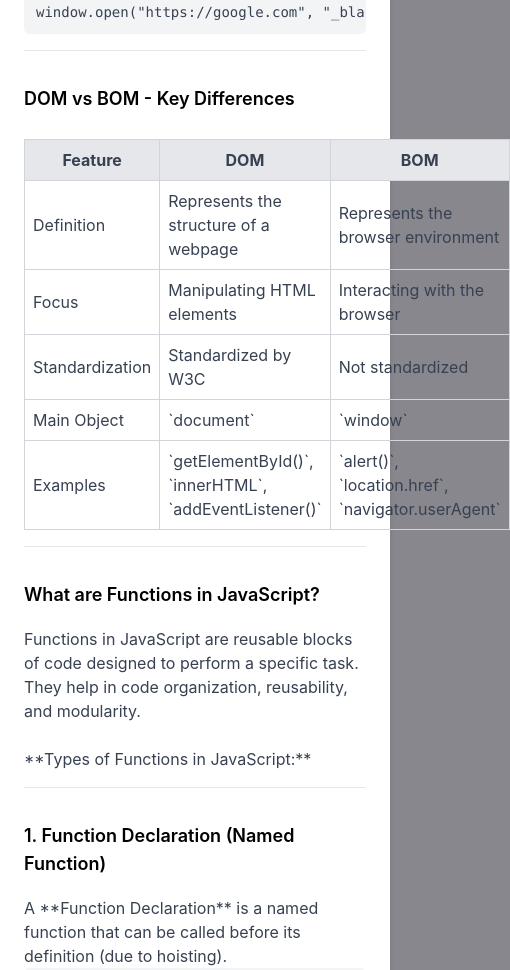
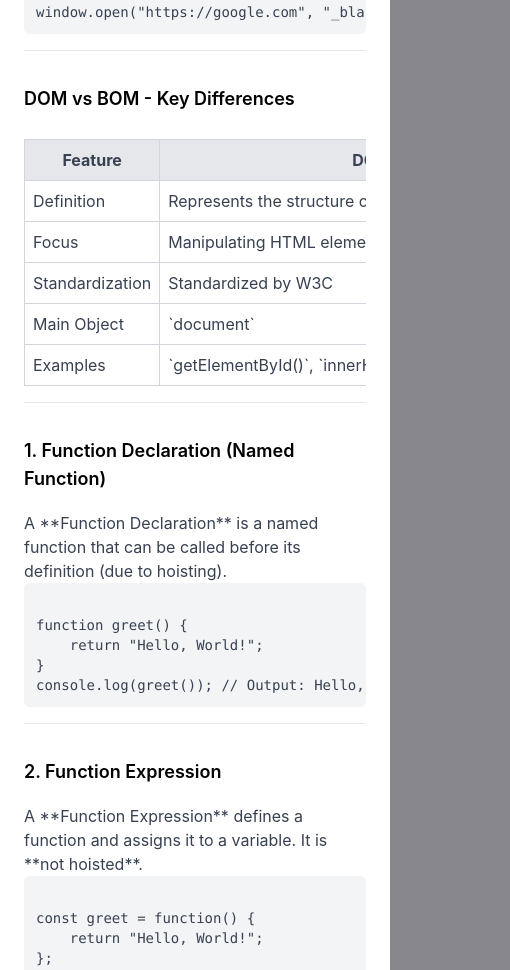
Before and after one commit to vimal336/inter-pre, a React (Vite) app: page /Javascript in a window 390 px wide. Shown: the part 3620-4590 px from the top of the page, 510 px wide, since content can reach past the window. Built offline with nearby package versions, Linux system fonts and the light colour scheme.

Commit message:
table responsive

```diff
--- a/src/Javascript.jsx
+++ b/src/Javascript.jsx
@@ -182,7 +182,8 @@ window.open("https://google.com", "_blank");
       question: "DOM vs BOM - Key Differences",
       answer: (
         <>
-          <table className="w-full border-collapse border border-gray-300 mt-2">
+          <div className="overflow-x-auto w-full mt-2">
+            <table className="min-w-max border-collapse border border-gray-300">
               <thead>
                 <tr className="bg-gray-200">
                   <th className="border border-gray-300 p-2">Feature</th>
@@ -193,13 +194,21 @@ window.open("https://google.com", "_blank");
               <tbody>
                 <tr>
                   <td className="border border-gray-300 p-2">Definition</td>
-                <td className="border border-gray-300 p-2">Represents the structure of a webpage</td>
-                <td className="border border-gray-300 p-2">Represents the browser environment</td>
+                  <td className="border border-gray-300 p-2">
+                    Represents the structure of a webpage
+                  </td>
+                  <td className="border border-gray-300 p-2">
+                    Represents the browser environment
+                  </td>
                 </tr>
                 <tr>
                   <td className="border border-gray-300 p-2">Focus</td>
-                <td className="border border-gray-300 p-2">Manipulating HTML elements</td>
-                <td className="border border-gray-300 p-2">Interacting with the browser</td>
+                  <td className="border border-gray-300 p-2">
+                    Manipulating HTML elements
+                  </td>
+                  <td className="border border-gray-300 p-2">
+                    Interacting with the browser
+                  </td>
                 </tr>
                 <tr>
                   <td className="border border-gray-300 p-2">Standardization</td>
@@ -213,23 +222,16 @@ window.open("https://google.com", "_blank");
                 </tr>
                 <tr>
                   <td className="border border-gray-300 p-2">Examples</td>
-                <td className="border border-gray-300 p-2">`getElementById()`, `innerHTML`, `addEventListener()`</td>
-                <td className="border border-gray-300 p-2">`alert()`, `location.href`, `navigator.userAgent`</td>
+                  <td className="border border-gray-300 p-2">
+                    `getElementById()`, `innerHTML`, `addEventListener()`
+                  </td>
+                  <td className="border border-gray-300 p-2">
+                    `alert()`, `location.href`, `navigator.userAgent`
+                  </td>
                 </tr>
               </tbody>
             </table>
-        </>
-      ),
-    },
-    {
-      question: "What are Functions in JavaScript?",
-      answer: (
-        <>
-          Functions in JavaScript are reusable blocks of code designed to perform a specific task.
-          They help in code organization, reusability, and modularity.
-          <br />
-          <br />
-          **Types of Functions in JavaScript:**
+          </div>
         </>
       ),
     },
```
Lines whose indentation alone changed are shown as unchanged.
